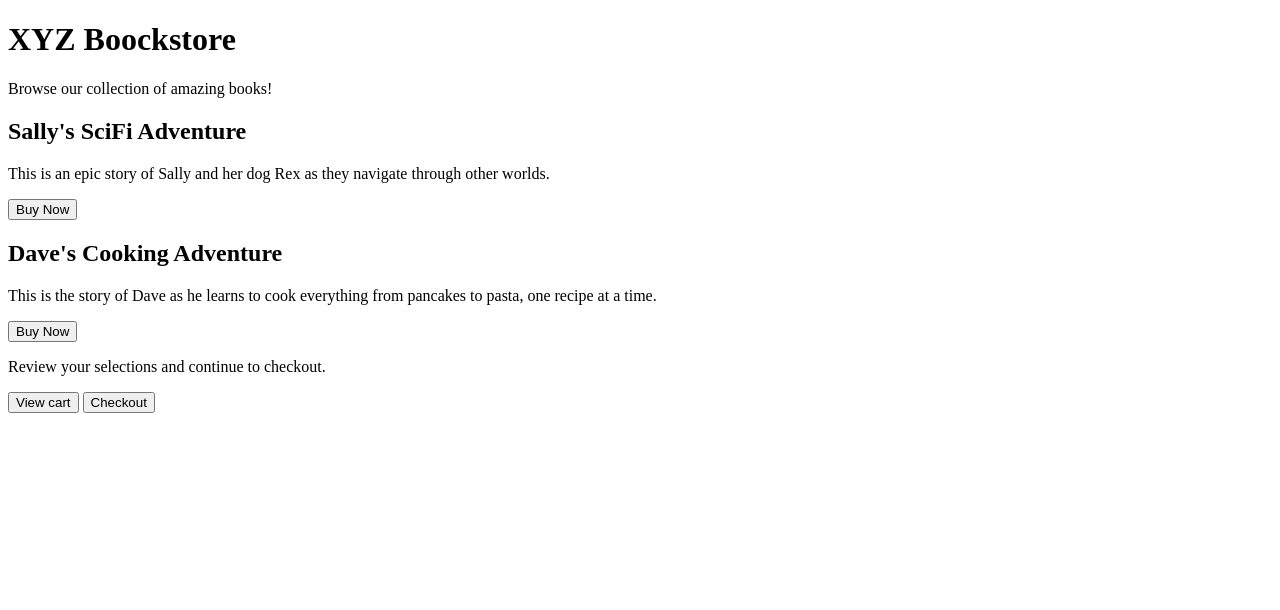
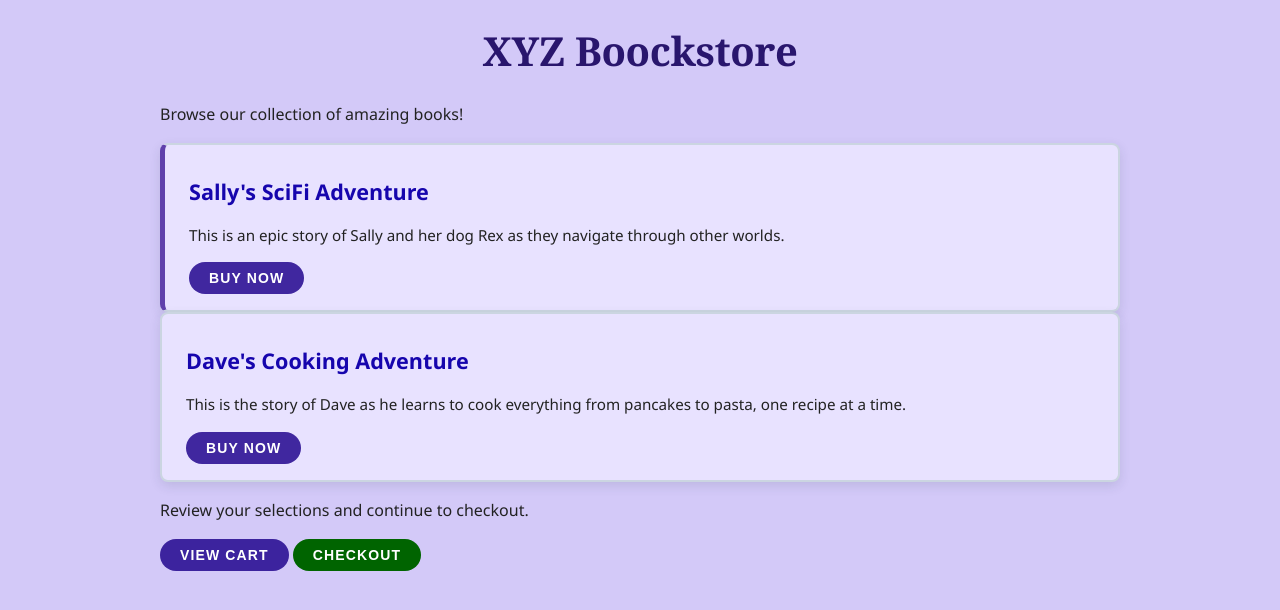
Before and after one commit to LeticiaLS26/Projeto2, a website: page index.html in a window 1280 px wide. Drawn offline with Linux system fonts and the light colour scheme.

Commit message:
16-11-26

```diff
--- a/index.html
+++ b/index.html
@@ -3,14 +3,15 @@
     <head>
         <meta charset="UTF-8">
         <title>
-            XYZ Boockstore Page
+            XYZ Bookstore Page
         </title>
+        <link rel="stylesheet" href="styles.css">
     </head>
     <body>
         <h1>XYZ Boockstore</h1>
         <p>Browse our collection of amazing books!</p>
         <div class="card-container">
-            <div class="card" id="sally-adventure-book">
+            <div class="card destaque" id="sally-adventure-book">
                 <h2>Sally's SciFi Adventure</h2>
                 <p>This is an epic story of Sally and her dog Rex as they navigate through other worlds.</p>
                 <button class="btn">Buy Now</button>
@@ -22,9 +23,10 @@
             </div>
         </div>
         <p>Review your selections and continue to checkout.</p>
-        <div clas="btn-container">
-            <button id="view-card-btn" class="btn">View cart</button>
-            <button id="checkout-btn" class="brn">Checkout</button>
+        <div class="btn-container">
+            <button id="view-cart-btn" class="btn">View Cart</button>
+            <button id="checkout-btn" class="btn btn-primary">Checkout</button>
         </div>
+
     </body>
 </html>
--- /dev/null
+++ b/styles.css
@@ -0,0 +1,78 @@
+*,
+*::before,
+*::after {
+  box-sizing: border-box;
+}
+
+body {
+  background-color: #d3c9f8;
+  color: #1a1a1a;
+  font-family: "Segoe UI", Roboto, Helvetica, Arial, sans-serif;
+  line-height: 1.6;
+  max-width: 60rem;
+  margin: 0 auto;
+}
+
+h1 {
+  color: rgb(41, 22, 109);
+  font-family: Georgia, "Times New Roman", serif;
+  font-size: 2.5rem;
+  letter-spacing: -0.01em;
+  line-height: 1.2;
+  text-align: center;
+}
+
+h2 {
+  color: rgb(22, 5, 173);
+  font-size: 1.35rem;
+  font-weight: 700;
+  line-height: 1.2;
+}
+
+p {
+  color: #222222;
+  font-size: 1rem;
+}
+
+.card {
+  background-color: #e8e2ff;
+  padding: 1rem 1.5rem;
+  border: 2px solid #cbd5e1;
+  border-radius: 0.5rem;
+  box-shadow: 0 4px 12px hsl(220 30% 20% / 0.12);
+}
+
+.card p {
+  font-size: 0.95rem;
+  color: #222222;
+}
+
+
+.destaque {
+  border-left: 5px solid rgba(42, 0, 139, 0.719);
+}
+
+.btn {
+  background-color: rgba(30, 0, 139, 0.829);
+  color: white;
+  font-size: 0.875rem;
+  font-weight: 700;
+  letter-spacing: 0.08em;
+  text-transform: uppercase;
+  padding: 0.5rem 1.25rem;
+  border: none;
+  border-radius: 999px;
+  cursor: pointer;
+}
+
+.btn:hover {
+  background-color: #00005c;
+}
+
+.btn-primary {
+  background-color: darkgreen;
+}
+
+.btn.btn-primary:hover {
+  background-color: #004d00;
+}
```
Also changed, not shown: 1 other file.
